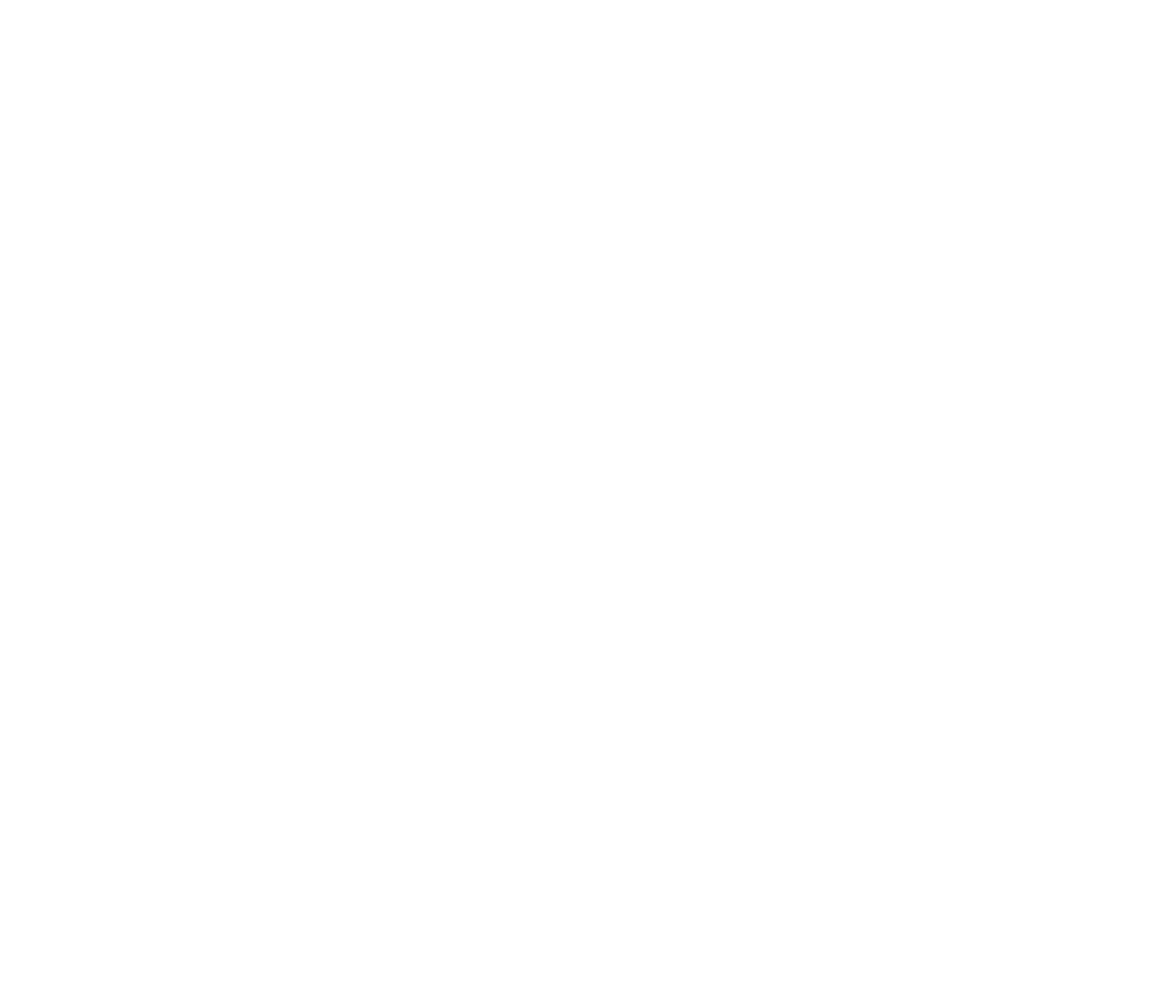
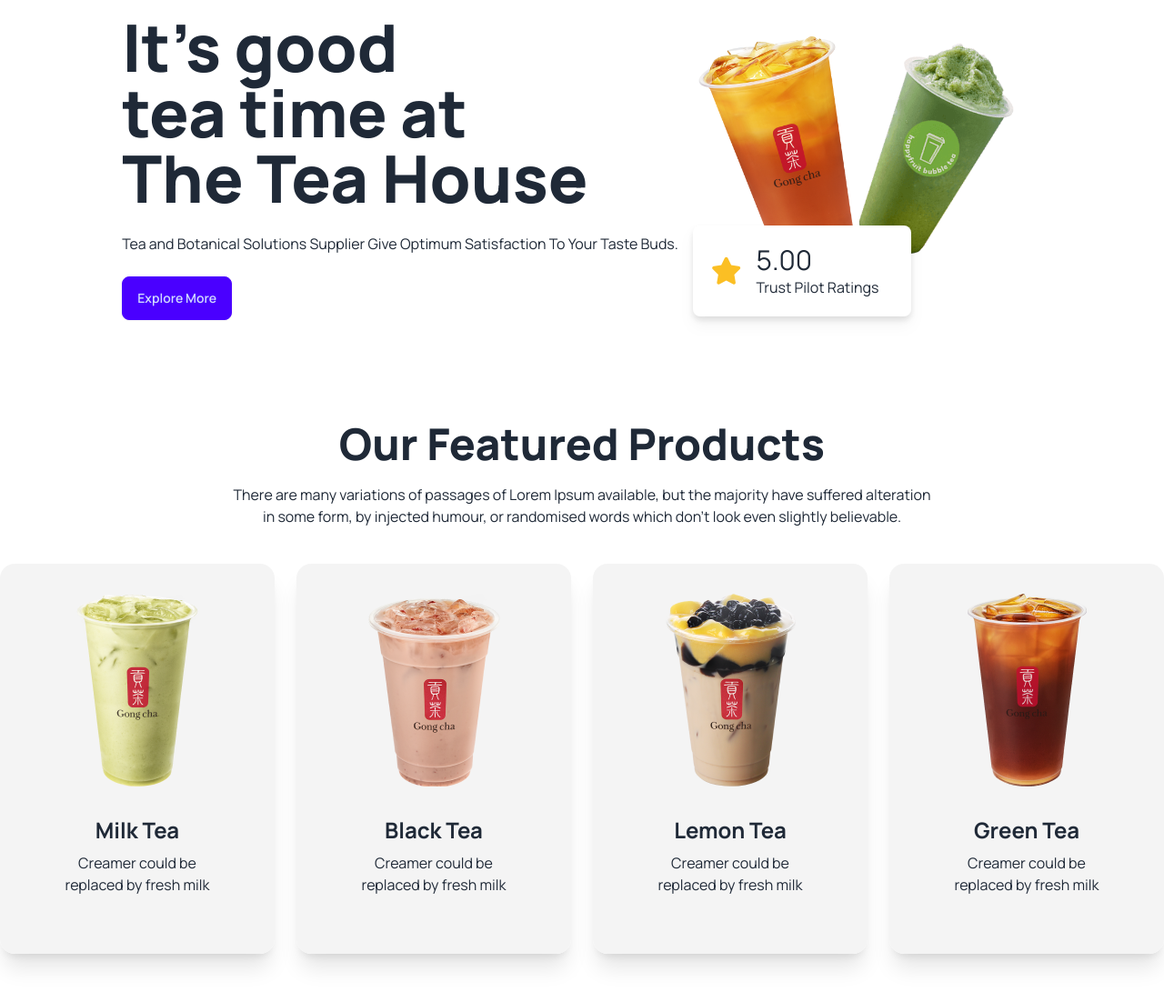
Before and after one commit to TASNIM045/tea_landing_page, a plain HTML site: page index.html in a window 1280 px wide. Shown: the whole page at 91% size. Before the commit the page ends 800 px from the top, so only its background shows below. Drawn offline with nearby package versions, Linux system fonts and the light colour scheme.

Commit message:
featured section

```diff
--- a/index.html
+++ b/index.html
@@ -12,6 +12,9 @@
     <link rel="preconnect" href="https://fonts.googleapis.com">
     <link rel="preconnect" href="https://fonts.gstatic.com" crossorigin>
     <link href="https://fonts.googleapis.com/css2?family=Manrope:wght@200..800&display=swap" rel="stylesheet">
+
+    <!-- font awesome -->
+    <script src="https://kit.fontawesome.com/ea87843d65.js" crossorigin="anonymous"></script>
 
     <!-- tailwind custom color -->
     <script>
@@ -35,12 +38,85 @@
 </head>
 
 <body class="font-manrope">
-    <header>
-
+    <header class="container mx-auto">
+        <div class="hero">
+            <div class="hero-content flex-col lg:flex-row">
+                <div>
+                    <h1 class="text-7xl font-extrabold">
+                        It's good<br>tea time at<br>The Tea House</h1>
+                    <p class="py-6">
+                        Tea and Botanical Solutions Supplier Give Optimum Satisfaction To Your Taste Buds.
+                    </p>
+                    <button class="btn btn-primary">Explore More</button>
+                </div>
+                <div>
+                    <img src="images/banner.png" class="max-w-sm" />
+                    <!-- rating badge -->
+                    <div class="-mt-16 flex items-center gap-4 drop-shadow-lg bg-white p-5 w-60 rounded-lg">
+                        <i class="fa-solid fa-star text-3xl text-amber-400"></i>
+                        <div>
+                            <h3 class="text-3xl">5.00</h3>
+                            <p>Trust Pilot Ratings</p>
+                        </div>
+                    </div>
+                </div>
+            </div>
+        </div>
     </header>
 
-    <main>
-
+    <main class="container mx-auto">
+        <!-- featured section -->
+        <section class="text-center my-24">
+            <h2 class="text-5xl font-extrabold mb-5">Our Featured Products</h2>
+            <p class="lg:max-w-3xl mx-auto mb-10">
+                There are many variations of passages of Lorem Ipsum available, but the majority have suffered
+                alteration in some form, by injected humour, or randomised words which don't look even slightly
+                believable.
+            </p>
+            <!-- card container -->
+            <div class="grid grid-cols-1 md:grid-cols-2 lg:grid-cols-4 gap-6">
+                <!-- first card -->
+                <div class="card bg-gradient-to-r from-[#F4F4F4] to-[#F4F4F4] p-8  shadow-xl">
+                    <figure>
+                        <img src="images/tea-1.png" alt="Shoes" />
+                    </figure>
+                    <div class="card-body">
+                        <h2 class="text-2xl font-bold">Milk Tea</h2>
+                        <p>Creamer could be replaced by fresh milk</p>
+                    </div>
+                </div>
+                <!-- second card -->
+                <div class="card bg-gradient-to-r from-[#F4F4F4] to-[#F4F4F4] p-8  shadow-xl">
+                    <figure>
+                        <img src="images/tea-2.png" alt="Shoes" />
+                    </figure>
+                    <div class="card-body">
+                        <h2 class="text-2xl font-bold">Black Tea</h2>
+                        <p>Creamer could be replaced by fresh milk</p>
+                    </div>
+                </div>
+                <!-- third card -->
+                <div class="card bg-gradient-to-r from-[#F4F4F4] to-[#F4F4F4] p-8  shadow-xl">
+                    <figure>
+                        <img src="images/tea-3.png" alt="Shoes" />
+                    </figure>
+                    <div class="card-body">
+                        <h2 class="text-2xl font-bold">Lemon Tea</h2>
+                        <p>Creamer could be replaced by fresh milk</p>
+                    </div>
+                </div>
+                <!-- fourth card -->
+                <div class="card bg-gradient-to-r from-[#F4F4F4] to-[#F4F4F4] p-8  shadow-xl">
+                    <figure>
+                        <img src="images/tea-4.png" alt="Shoes" />
+                    </figure>
+                    <div class="card-body">
+                        <h2 class="text-2xl font-bold">Green Tea</h2>
+                        <p>Creamer could be replaced by fresh milk</p>
+                    </div>
+                </div>
+            </div>
+        </section>
     </main>
 
     <footer>
```
